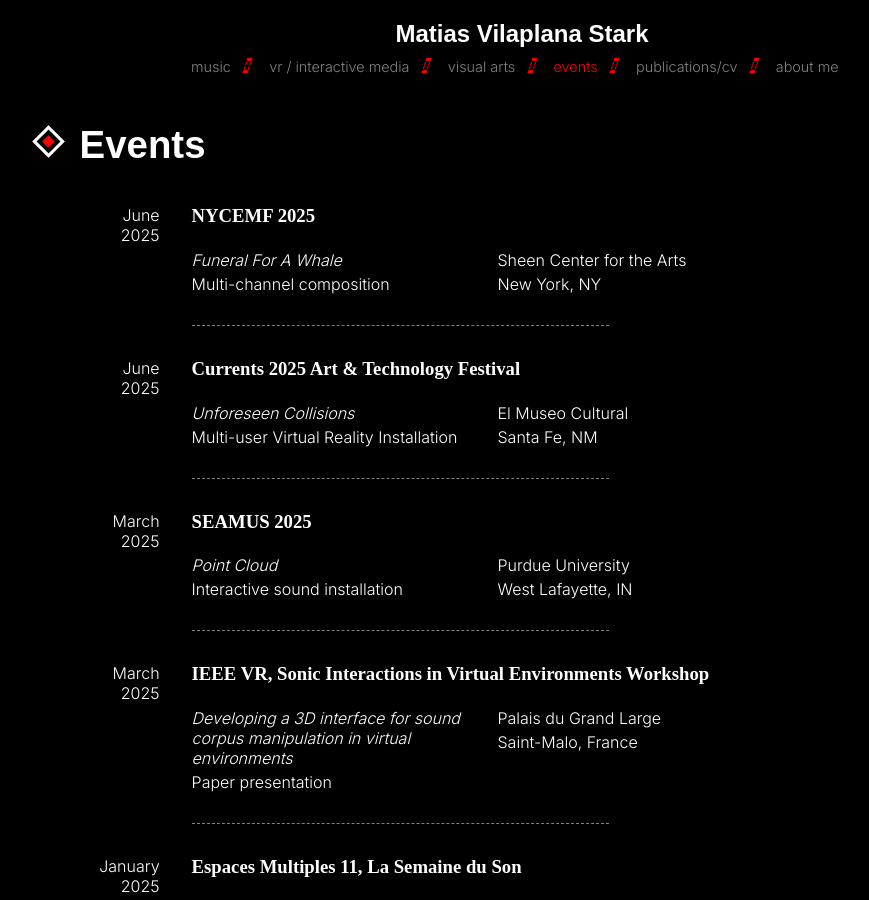
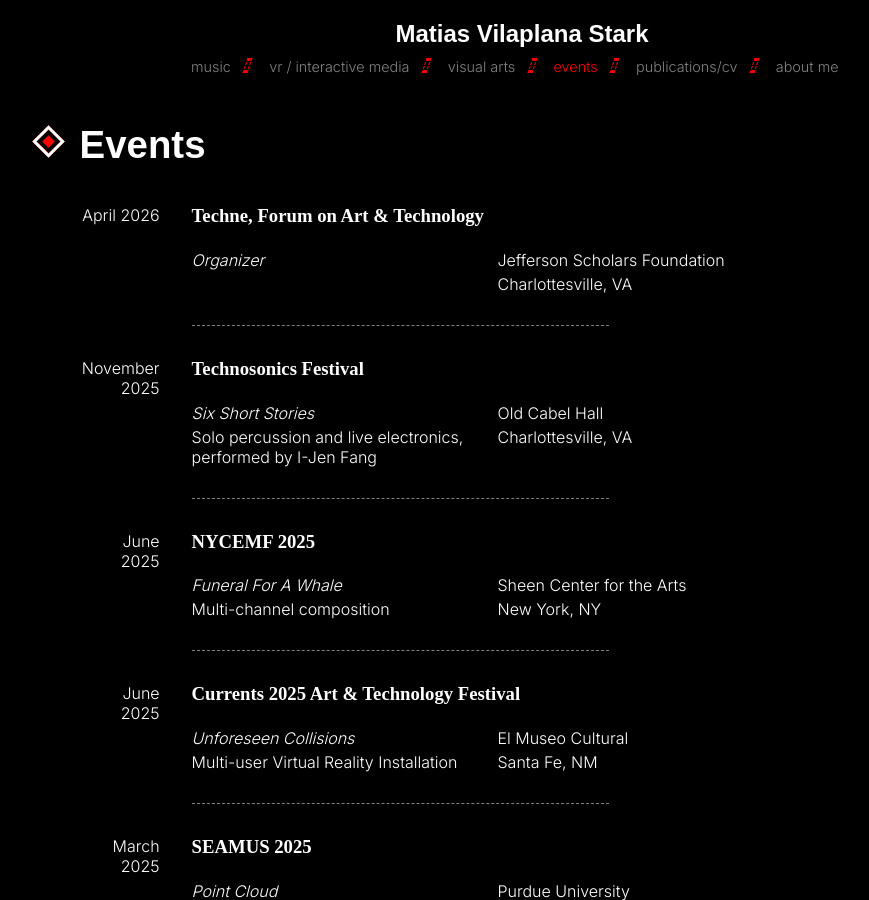
Before and after one commit to matvilap/matvilap.github.io, a Jekyll site: the page built from performances.md, in a window 1280 px wide and 900 px high. Shown: the whole window, without its empty margins (118-987 px from the left). Built offline with Jekyll 4.4.1, drawn with Linux system fonts in a browser that asks for light colours; some web fonts are replaced.

Commit message:
changed about me and added latest events

```diff
--- a/performances.md
+++ b/performances.md
@@ -2,6 +2,19 @@
 title: Events
 order: 4
 events:
+  - event: Techne, Forum on Art & Technology
+    date: April 2026
+    venue: Jefferson Scholars Foundation
+    location: Charlottesville, VA
+    work: Organizer
+
+  - event: Technosonics Festival
+    date: November 2025
+    venue: Old Cabel Hall
+    location: Charlottesville, VA
+    work: "Six Short Stories"
+    details: Solo percussion and live electronics, performed by I-Jen Fang
+
   - event: NYCEMF 2025
     date: June 2025
     venue: Sheen Center for the Arts
```
Also changed, not shown: aboutme.md (+1 -5 lines).
